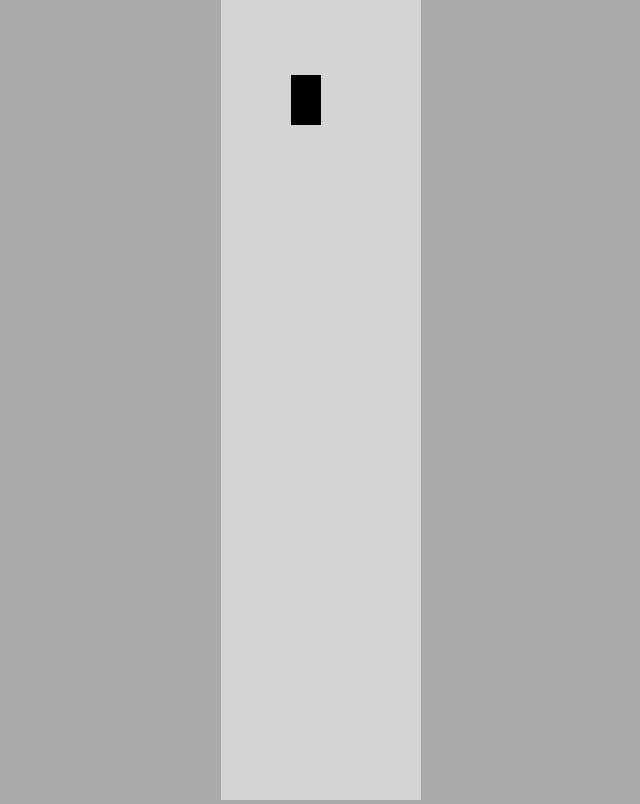
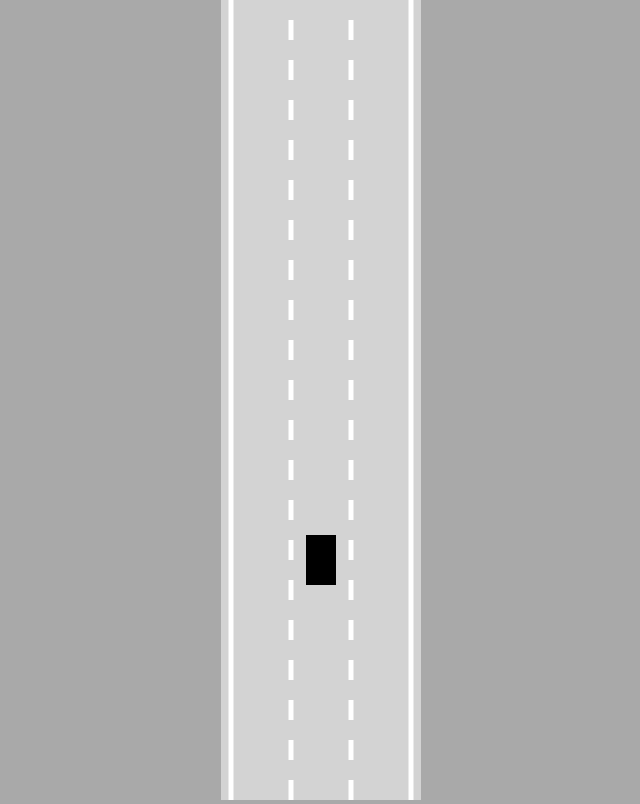
Before and after one commit to sumonelse/NeuralDrive-Self_Driving_Car_Simulator, a plain HTML site: page index.html in a window 1280 px wide. Shown: the whole page, without its empty margins (319-959 px from the left). Drawn offline with Linux system fonts and the light colour scheme.

Commit message:
Add .gitignore and implement core simulation files
- Added .gitignore to exclude .vscode directory.
- Updated index.html to include canvas element and JavaScript dependencies.
- Enhanced car.js with detailed comments and improved drawing logic.
- Developed main.js to initialize the simulation and manage the animation loop.
- Created road.js to define road geometry and rendering.
- Introduced utils.js for utility functions, including linear interpolation.

```diff
--- a/index.html
+++ b/index.html
@@ -5,13 +5,24 @@
     <meta charset="UTF-8">
     <meta name="viewport" content="width=device-width, initial-scale=1.0">
     <title>Self Driving Car Sim.</title>
+    <!-- Main stylesheet for the simulation -->
     <link rel="stylesheet" href="./stylesheets/style.css">
 </head>
 
 <body>
+    <!-- Canvas element where the simulation will be rendered -->
     <canvas id="myCanvas"></canvas>
+
+    <!-- JavaScript dependencies loaded in specific order -->
+    <!-- Utility functions used throughout the application -->
+    <script src="./js/utils.js"></script>
+    <!-- Road class for creating and rendering the road -->
+    <script src="./js/road.js"></script>
+    <!-- Controls class for handling keyboard input -->
     <script src="./js/controls.js"></script>
+    <!-- Car class for vehicle physics and rendering -->
     <script src="./js/car.js"></script>
+    <!-- Main application script that initializes and runs the simulation -->
     <script src="./js/main.js"></script>
 </body>
 
--- a/js/car.js
+++ b/js/car.js
@@ -72,22 +72,25 @@ class Car {
 
     /**
      * Render the car on the canvas.
+     * Uses canvas transformations to position and rotate the car correctly.
+     *
      * @param {CanvasRenderingContext2D} ctx - The canvas rendering context.
      */
     draw(ctx) {
-        // Save the current canvas state
+        // Save the current canvas state before applying transformations
         ctx.save()
 
         // Move to the car's position and rotate to match its angle
+        // This transforms the coordinate system to make drawing easier
         ctx.translate(this.x, this.y)
-        ctx.rotate(-this.angle)
+        ctx.rotate(-this.angle) // Negative angle because canvas Y-axis is inverted
 
-        // Draw the car as a rectangle
+        // Draw the car as a rectangle centered at the origin (after transformation)
         ctx.beginPath()
-        ctx.rect(-this.width, -this.height / 2, this.width, this.height)
+        ctx.rect(-this.width / 2, -this.height / 2, this.width, this.height)
         ctx.fill()
 
-        // Restore the canvas state
+        // Restore the canvas state to remove transformations
         ctx.restore()
     }
 }
--- a/js/main.js
+++ b/js/main.js
@@ -1,39 +1,81 @@
 /**
  * Main entry point for the self-driving car simulation.
  * Sets up the canvas, initializes objects, and starts the animation loop.
+ *
+ * This file serves as the central controller for the simulation,
+ * coordinating the road, car, and animation system.
  */
 
+// Canvas setup
+// -------------
 // Get the canvas element and set its dimensions
 const canvas = document.getElementById("myCanvas")
-canvas.height = window.innerHeight // Full height of the window
-canvas.width = 200 // Fixed width for the road
+canvas.width = 200 // Fixed width for the road (narrow for better visualization)
 
-// Get the 2D rendering context for drawing
+// Get the 2D rendering context for drawing operations
 const ctx = canvas.getContext("2d")
 
-// Create a new car instance at position (100,100) with size 30x50
-const car = new Car(100, 100, 30, 50)
+// Object initialization
+// --------------------
+// Create a new road instance centered in the canvas
+// Parameters: center x-position, width (90% of canvas), and 3 lanes
+const road = new Road(canvas.width / 2, canvas.width * 0.9, 3)
 
-// Initial draw of the car
+// Create a new car instance positioned in the middle lane
+// Parameters: x-position (center of middle lane), y-position, width, height
+const car = new Car(road.getLaneCenter(1), 100, 30, 50)
+
+// Initial rendering
+// ----------------
+// Draw the car in its starting position
 car.draw(ctx)
 
+// Animation system
+// ---------------
 // Start the animation loop
 animate()
 
 /**
  * Main animation function that runs every frame.
- * Updates and redraws all simulation elements.
+ * Updates and redraws all simulation elements to create continuous motion.
+ *
+ * This function:
+ * 1. Clears the previous frame
+ * 2. Updates car physics
+ * 3. Adjusts the viewport to follow the car
+ * 4. Renders all elements
+ * 5. Schedules the next frame
  */
 function animate() {
     // Clear the entire canvas for the new frame
     ctx.clearRect(0, 0, canvas.width, canvas.height)
 
-    // Update the car's position and state
+    // Update the car's position and state based on physics and controls
     car.update()
 
-    // Redraw the car in its new position
+    // Resize canvas height to match window (responsive design)
+    canvas.height = window.innerHeight
+
+    // Camera following system
+    // ----------------------
+    // Save the current canvas state before transformations
+    ctx.save()
+
+    // Translate the canvas to keep the car in view (camera follows car)
+    // Offset by 70% of canvas height to position car in lower part of screen
+    ctx.translate(0, -car.y + canvas.height * 0.7)
+
+    // Rendering
+    // ---------
+    // Draw the road with all lanes and borders
+    road.draw(ctx)
+
+    // Draw the car in its updated position
     car.draw(ctx)
 
-    // Schedule the next frame
+    // Restore the canvas state (remove transformations)
+    ctx.restore()
+
+    // Schedule the next animation frame
     requestAnimationFrame(animate)
 }
--- /dev/null
+++ b/js/road.js
@@ -0,0 +1,86 @@
+/**
+ * Class representing a road in the self-driving simulation.
+ * Handles road geometry, lanes, and rendering.
+ */
+class Road {
+    /**
+     * Create a new road.
+     * @param {number} x - Center x-coordinate of the road.
+     * @param {number} width - Total width of the road.
+     * @param {number} laneCount - Number of lanes in the road (default: 3).
+     */
+    constructor(x, width, laneCount = 3) {
+        // Road positioning and dimensions
+        this.x = x
+        this.width = width
+        this.laneCount = laneCount
+
+        // Calculate road boundaries
+        this.left = x - width / 2
+        this.right = x + width / 2
+
+        // Set vertical boundaries to simulate infinite road length
+        const infinity = 1000000
+        this.top = -infinity
+        this.bottom = infinity
+
+        // Define corner points for road borders
+        const topLeft = { x: this.left, y: this.top }
+        const topRight = { x: this.right, y: this.top }
+        const bottomLeft = { x: this.left, y: this.bottom }
+        const bottomRight = { x: this.right, y: this.bottom }
+
+        // Define road borders as line segments
+        this.borders = [
+            [topLeft, bottomLeft], // Left border
+            [topRight, bottomRight], // Right border
+        ]
+    }
+
+    /**
+     * Calculate the center x-coordinate of a specific lane.
+     * @param {number} laneIndex - Index of the lane (0 is leftmost lane).
+     * @returns {number} The x-coordinate of the lane center.
+     */
+    getLaneCenter(laneIndex) {
+        const laneWidth = this.width / this.laneCount
+        return (
+            this.left +
+            laneWidth / 2 +
+            Math.min(this.laneCount - 1, laneIndex) * laneWidth
+        )
+    }
+
+    /**
+     * Render the road on the canvas.
+     * Draws lane markings and road borders.
+     * @param {CanvasRenderingContext2D} ctx - The canvas rendering context.
+     */
+    draw(ctx) {
+        // Set line style for road markings
+        ctx.lineWidth = 5
+        ctx.strokeStyle = "white"
+
+        // Draw dashed lines for lane markings
+        for (let i = 1; i < this.laneCount; i++) {
+            // Calculate x position for each lane divider using linear interpolation
+            const x = lerp(this.left, this.right, i / this.laneCount)
+            ctx.setLineDash([20, 20]) // Dashed line pattern
+
+            // Draw the lane divider line
+            ctx.beginPath()
+            ctx.moveTo(x, this.top)
+            ctx.lineTo(x, this.bottom)
+            ctx.stroke()
+        }
+
+        // Draw solid lines for road borders
+        ctx.setLineDash([]) // Solid line (no dash)
+        this.borders.forEach((border) => {
+            ctx.beginPath()
+            ctx.moveTo(border[0].x, border[0].y)
+            ctx.lineTo(border[1].x, border[1].y)
+            ctx.stroke()
+        })
+    }
+}
--- /dev/null
+++ b/js/utils.js
@@ -0,0 +1,20 @@
+/**
+ * Utility functions for the self-driving car simulation.
+ */
+
+/**
+ * Linear interpolation function.
+ * Calculates a point that is a fraction t between points A and B.
+ *
+ * @param {number} A - Starting value.
+ * @param {number} B - Ending value.
+ * @param {number} t - Interpolation factor (0.0 to 1.0).
+ * @returns {number} Interpolated value between A and B.
+ *
+ * Examples:
+ * - lerp(0, 10, 0.5) returns 5 (halfway between 0 and 10)
+ * - lerp(20, 80, 0.25) returns 35 (25% from 20 toward 80)
+ */
+function lerp(A, B, t) {
+    return A + (B - A) * t
+}
```
Also changed, not shown: 1 other file.
